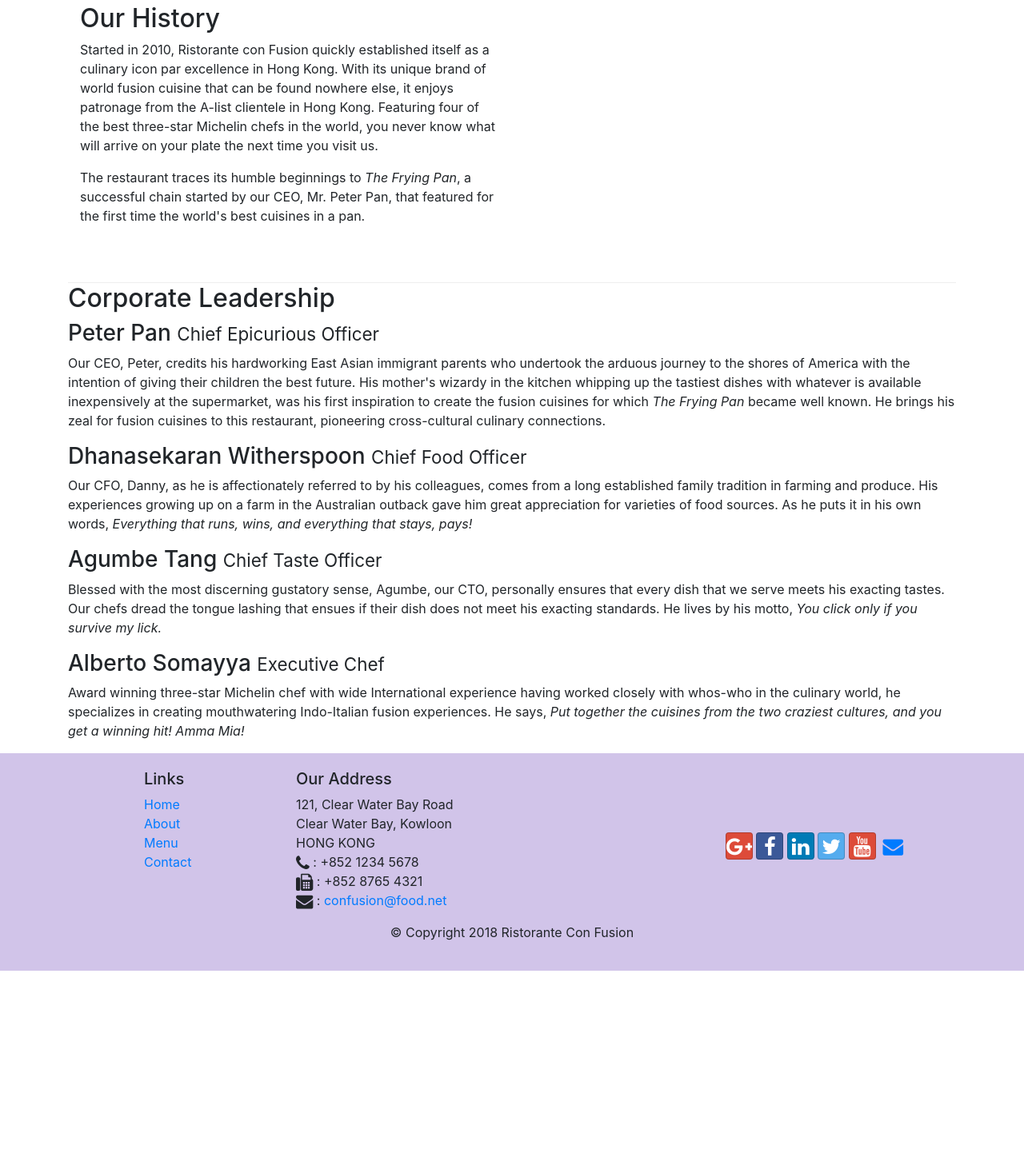
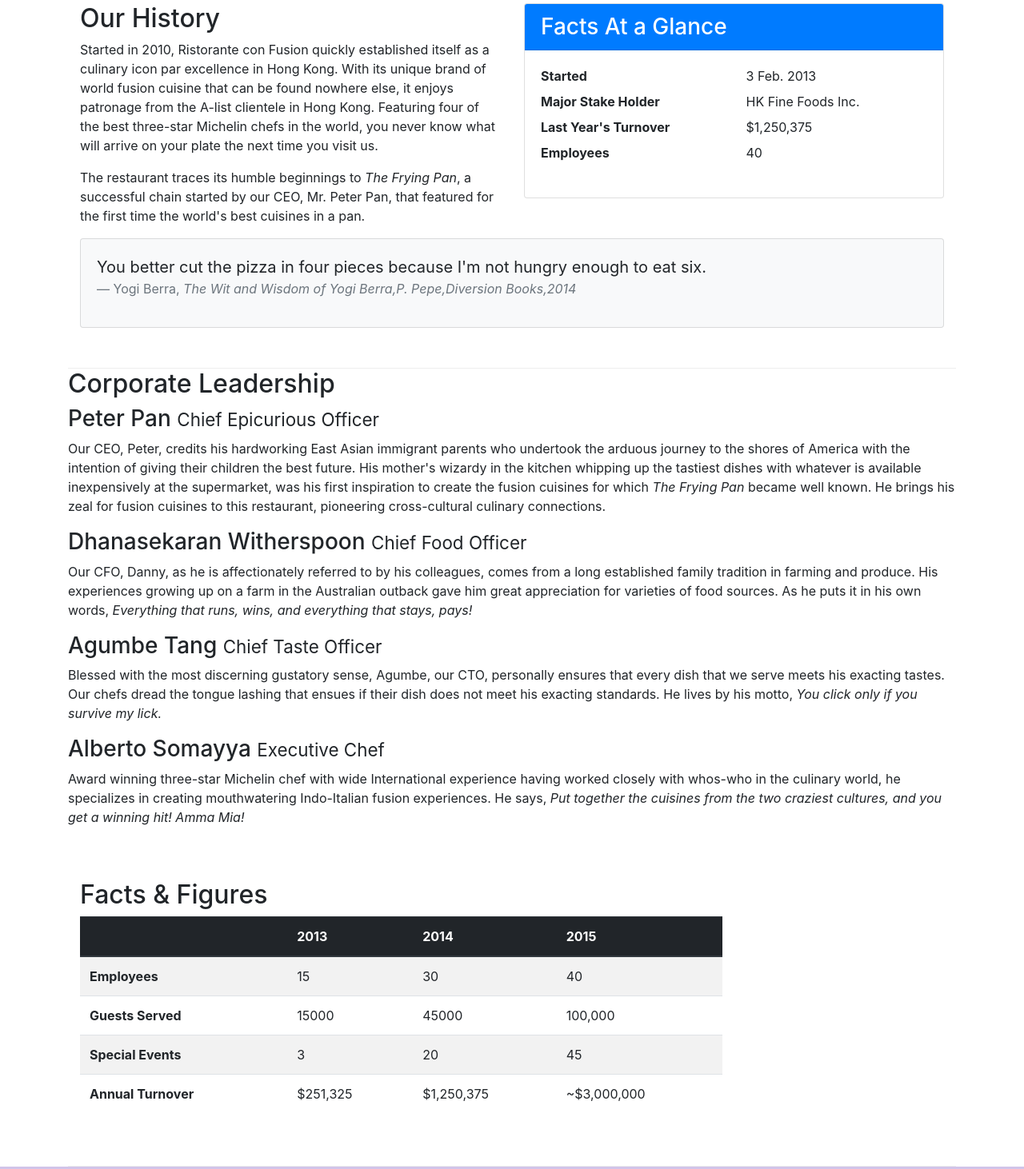
Before and after one commit to gsgurpreet429/Bootstrap4, a website: page aboutus.html in a window 1280 px wide. Shown: the part 511-1973 px from the top of the page at 80% size. Before the commit the page ends 1725 px from the top, so only its background shows below. Drawn offline with nearby package versions, Linux system fonts and the light colour scheme.

Commit message:
tables and forms

```diff
--- a/aboutus.html
+++ b/aboutus.html
@@ -64,7 +64,32 @@
                 <p>Started in 2010, Ristorante con Fusion quickly established itself as a culinary icon par excellence in Hong Kong. With its unique brand of world fusion cuisine that can be found nowhere else, it enjoys patronage from the A-list clientele in Hong Kong.  Featuring four of the best three-star Michelin chefs in the world, you never know what will arrive on your plate the next time you visit us.</p>
                 <p>The restaurant traces its humble beginnings to <em>The Frying Pan</em>, a successful chain started by our CEO, Mr. Peter Pan, that featured for the first time the world's best cuisines in a pan.</p>
             </div>
-            <div>
+            <div class="col-sm">
+                <div class="card">
+                    <h3 class="card-header bg-primary text-white">Facts At a Glance</h3>
+                    <div class="card-body">
+                        <dl class="row">
+                            <dt class="col-6">Started</dt>
+                            <dd class="col-6">3 Feb. 2013</dd>
+                            <dt class="col-6">Major Stake Holder</dt>
+                            <dd class="col-6">HK Fine Foods Inc.</dd>
+                            <dt class="col-6">Last Year's Turnover</dt>
+                            <dd class="col-6">$1,250,375</dd>
+                            <dt class="col-6">Employees</dt>
+                            <dd class="col-6">40</dd>
+                        </dl>
+                    </div>
+                </div>
+            </div>
+            <div class="col-12">
+                <div class="card card-body bg-light">
+                    <blockquote class="blockquote">
+                        <p class="mb-0">You better cut the pizza in four pieces because I'm not hungry enough to eat six.</p>
+                        <footer class="blockquote-footer">Yogi Berra,
+                            <cite titlr="Source Title">The Wit and Wisdom of Yogi Berra,P. Pepe,Diversion Books,2014</cite>
+                        </footer>
+                    </blockquote>
+                </div>
             </div>
         </div>
 
@@ -82,7 +107,52 @@
                 <p class="d-none d-sm-block">Award winning three-star Michelin chef with wide International experience having worked closely with whos-who in the culinary world, he specializes in creating mouthwatering Indo-Italian fusion experiences. He says, <em>Put together the cuisines from the two craziest cultures, and you get a winning hit! Amma Mia!</em></p>
             </div>
        </div>
+       <div class="row row-content">
+           <div class="col-12 col-sm-9">
+               <h2>Facts &amp; Figures</h2>
+               <div class="table-responsive">
+                <table class="table table-striped">
+                    <thead class="thead-dark">
+                        <tr>
+                            <th>&nbsp;</th>
+                            <th>2013</th>
+                            <th>2014</th>
+                            <th>2015</th>
+                        </tr>
+                    </thead>
+                    <tbody>
+                        <tr>
+                            <th>Employees</th>
+                            <td>15</td>
+                            <td>30</td>
+                            <td>40</td>
+                        </tr>
+                        <tr>
+                            <th>Guests Served</th>
+                            <td>15000</td>
+                            <td>45000</td>
+                            <td>100,000</td>
+                        </tr>
+                        <tr>
+                            <th>Special Events</th>
+                            <td>3</td>
+                            <td>20</td>
+                            <td>45</td>
+                        </tr>
+                        <tr>
+                            <th>Annual Turnover</th>
+                            <td>$251,325</td>
+                            <td>$1,250,375</td>
+                            <td>~$3,000,000</td>
+                        </tr>
+                    </tbody>
+                </table>
+            </div>
+           </div>
+           <div class="col-12 col-sm-3">
 
+           </div>
+       </div>
     </div>
 
     <footer class="footer">
@@ -94,7 +164,7 @@
                         <li><a href="./index.html">Home</a></li>
                         <li><a href="./aboutus.html">About</a></li>
                         <li><a href="#">Menu</a></li>
-                        <li><a href="#">Contact</a></li>
+                        <li><a href="./contactus.html">Contact</a></li>
                     </ul>
                 </div>
                 <div class="col-7 col-sm-5">
```
Also changed, not shown: contactus.html (+3 -3 lines), index.html (+1 -1 lines).
